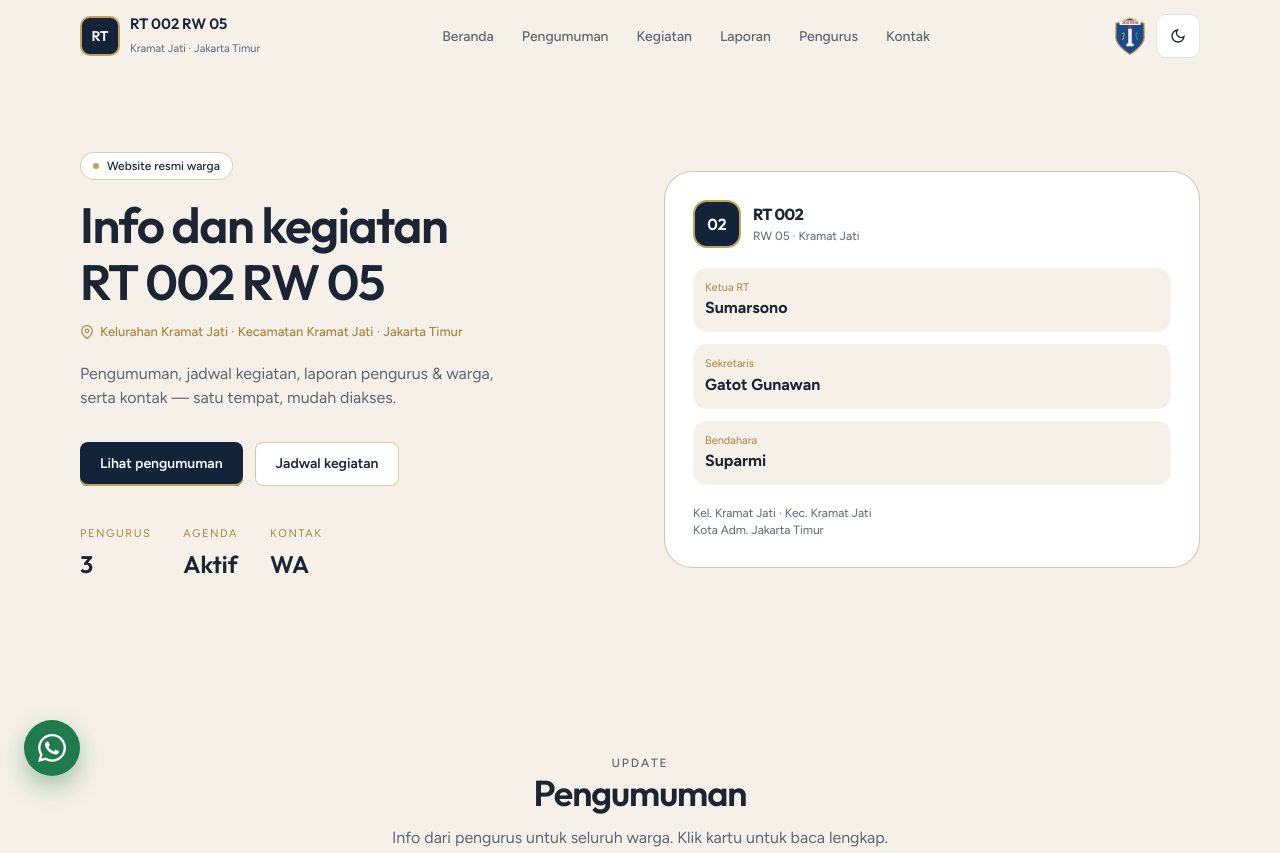
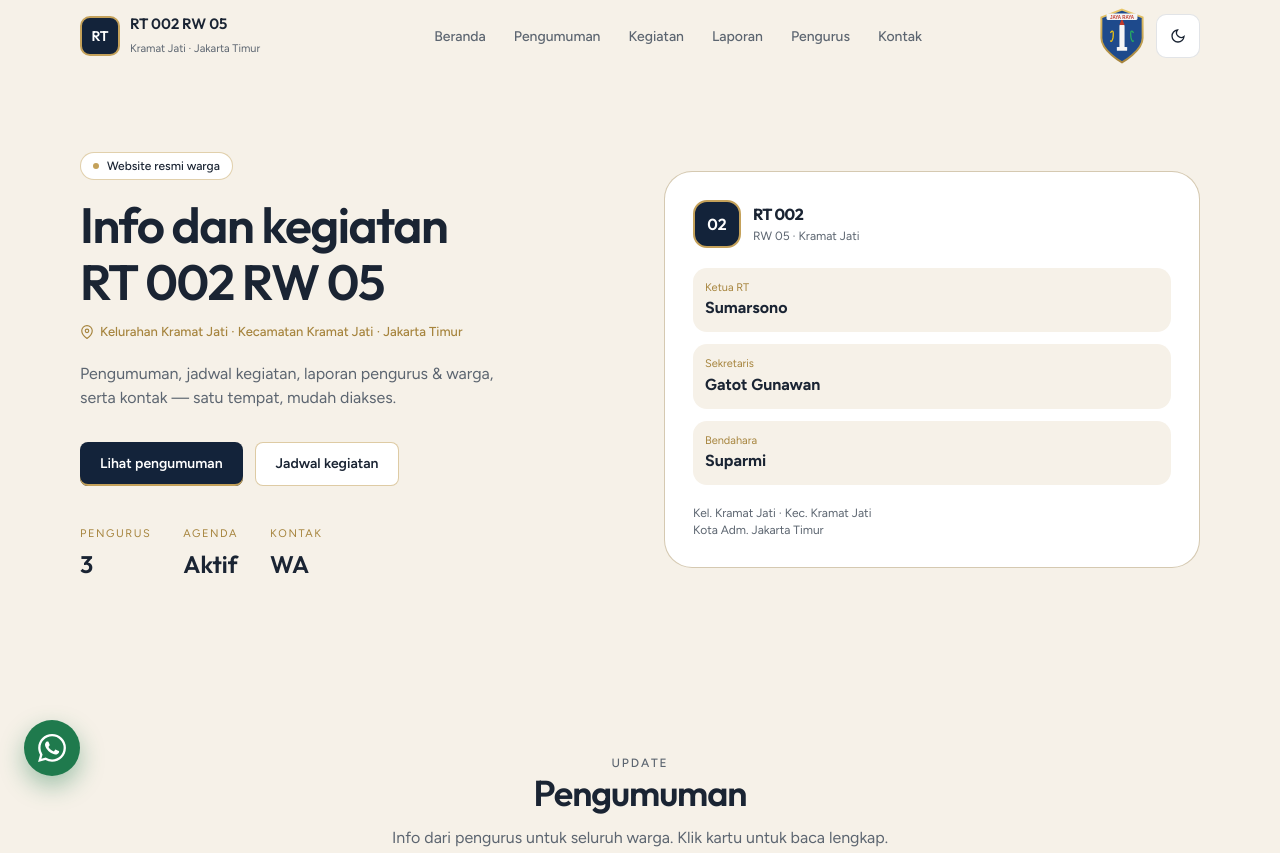
Before and after one commit to kyaraezstudio/RT002SITE, a plain HTML site: page index.html in a window 1280 px wide. Shown: the top 853 px of the page. Drawn offline with Linux system fonts and the light colour scheme.

Commit message:
Update style.css

```diff
--- a/style.css
+++ b/style.css
@@ -101,8 +101,8 @@ code {
   flex-shrink: 0;
 }
 .header-logo svg {
-  width: 36px;
-  height: 40px;
+  width: 52px;
+  height: 58px;
 }
 .icon-btn {
   width: 44px; height: 44px; display: grid; place-items: center;
```
